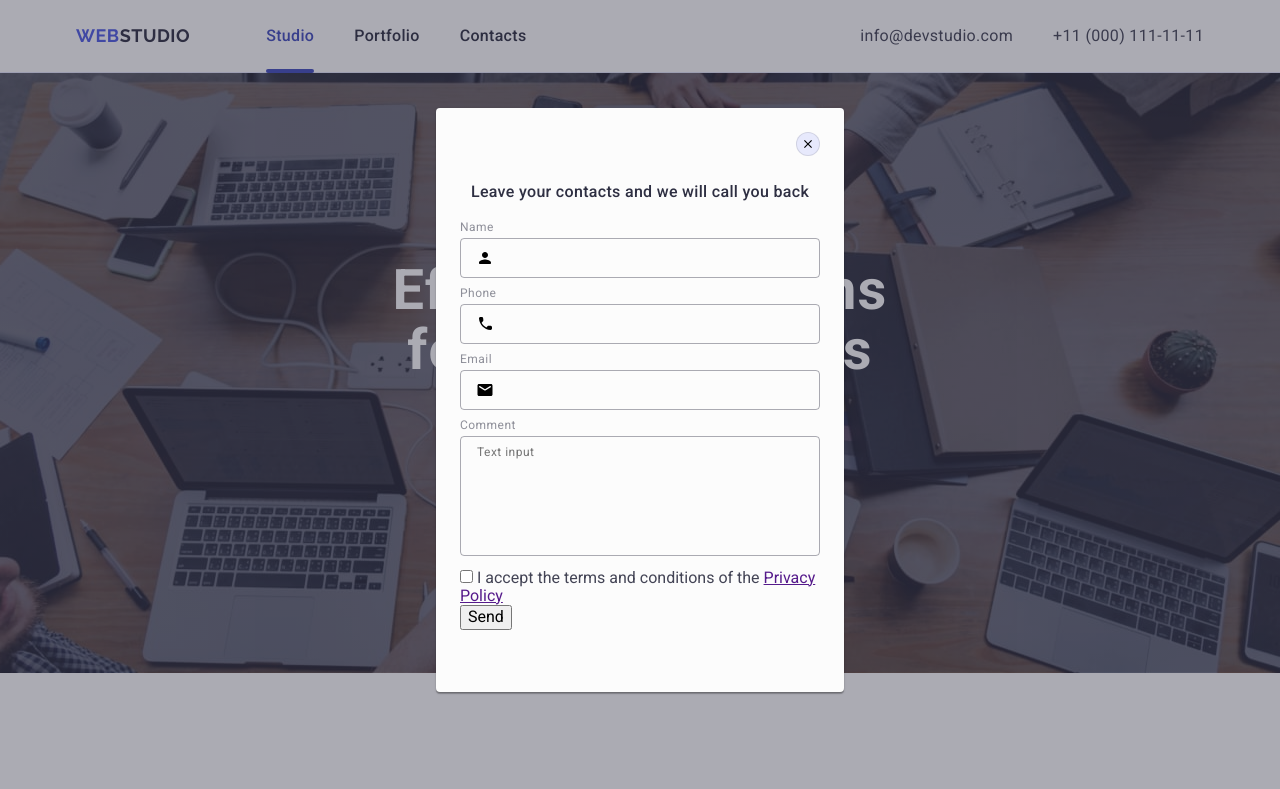
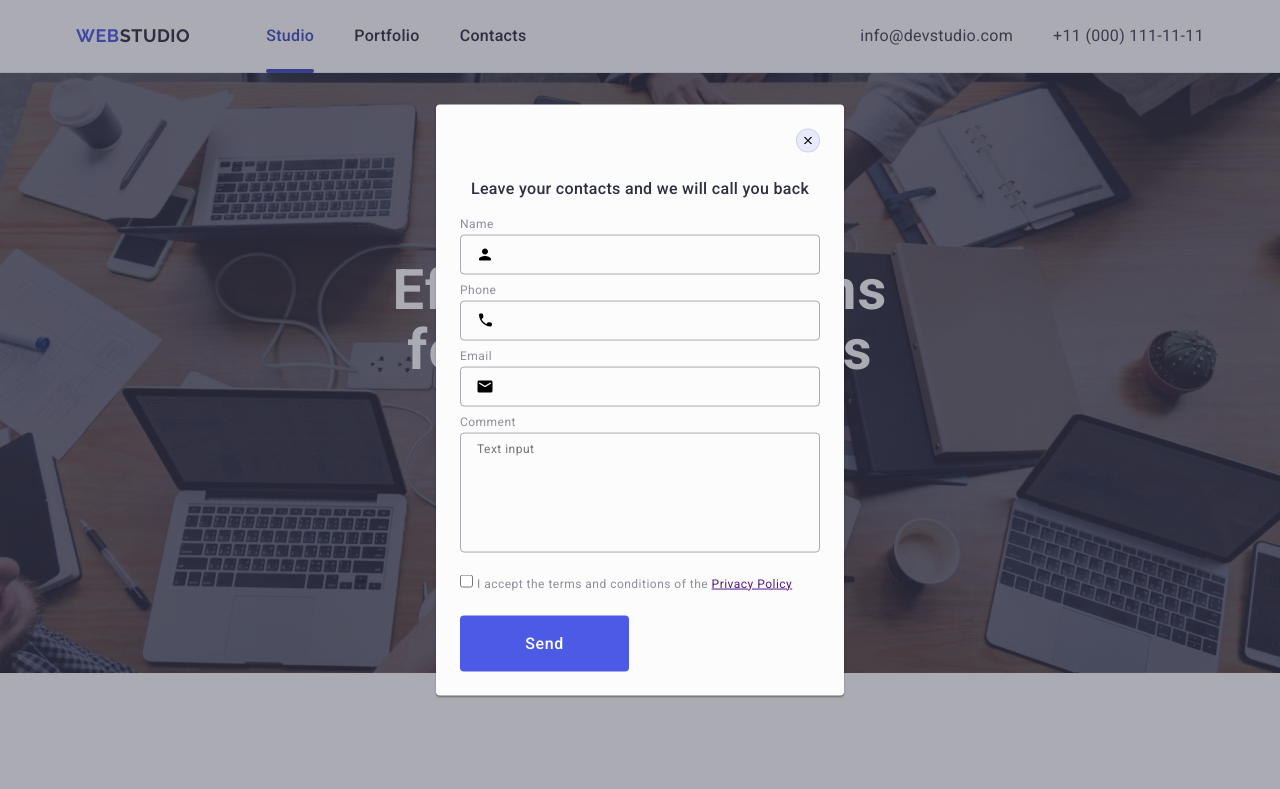
Before and after one commit to Oleksandr-Santalov/goit-markup-hw-05, a plain HTML site: page index.html in a window 1280 px wide. Shown: the top 789 px of the page. Drawn offline with nearby package versions, Linux system fonts and the light colour scheme.

Commit message:
btn send

```diff
--- a/css/styles.css
+++ b/css/styles.css
@@ -661,6 +661,10 @@ body {
   fill: #4d5ae5;
 }
 
+.modal-form-comment {
+  margin-bottom: 16px;
+}
+
 .modal-form-message {
   width: 100%;
   height: 120px;
@@ -679,4 +683,30 @@ body {
 
 .modal-form-message:focus {
   border-color: #4d5ae5;
+  outline-color: transparent;
+  outline-offset: 4px;
 }
+
+.modal-form-checkbox-wrapper {
+  margin-bottom: 24px;
+}
+
+.modal-form-checkbox-label {
+  font-size: 12px;
+  line-height: 1.17;
+  letter-spacing: 0.04em;
+  color: #8e8f99;
+}
+
+.modal-form-btn {
+  display: block;
+  min-width: 169px;
+  height: 56px;
+  font-weight: 500;
+  line-height: 1.5;
+  letter-spacing: 0.04em;
+  color: #ffffff;
+  background-color: #4d5ae5;
+  border: none;
+  border-radius: 4px;
+}
--- a/index.html
+++ b/index.html
@@ -563,7 +563,7 @@
               </svg>
             </div>
           </div>
-          <div class="modal-form-wrapper">
+          <div class="modal-form-comment">
             <label class="modal-form-label" for="user-comment">Comment</label>
             <textarea
               class="modal-form-message"
@@ -576,12 +576,12 @@
             <input
               class="modal-form-checkbox"
               type="checkbox"
-              name="user_policy"
+              name="user-privacy"
               value="true"
-              id="user-policy"
+              id="user-privacy"
               required
             />
-            <label class="modal-form-checkbox-label" for="user-policy">
+            <label class="modal-form-checkbox-label" for="user-privacy">
               I accept the terms and conditions of the
               <a class="pryvacy-policy-link" href="">Privacy Policy</a>
             </label>
```
